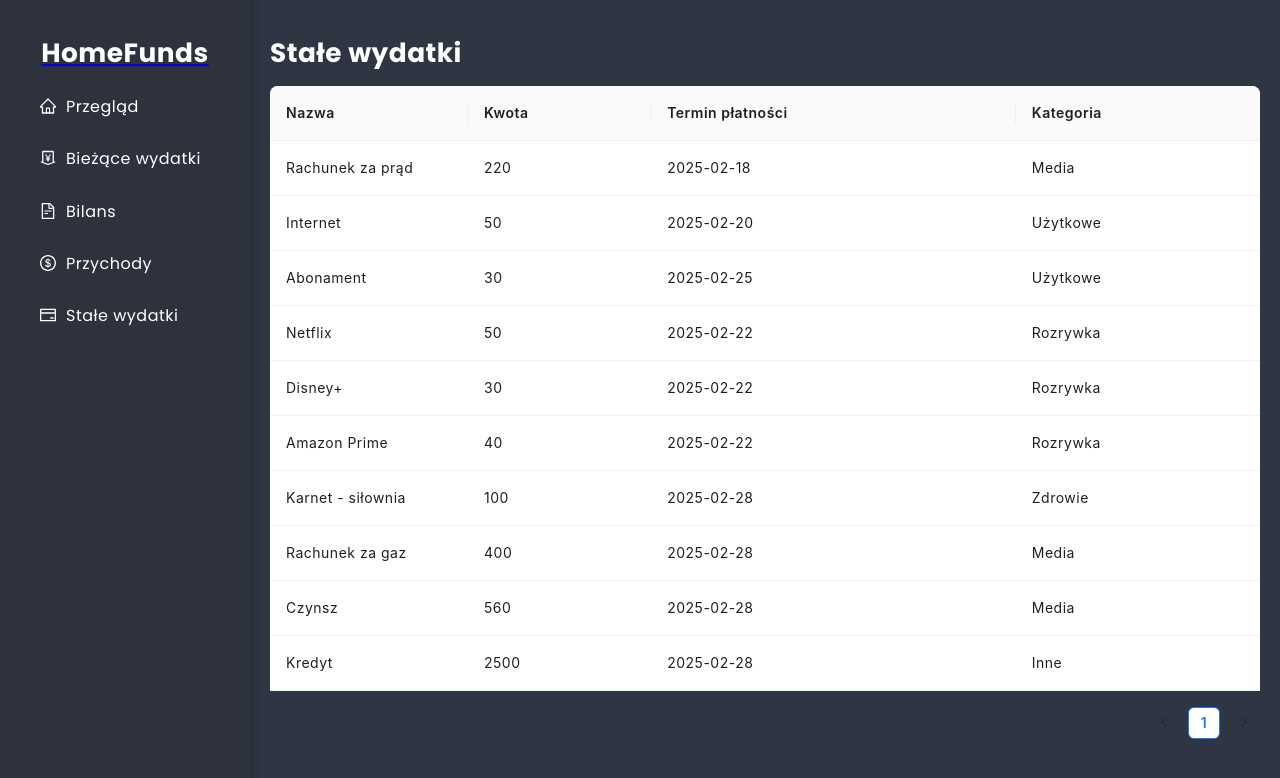
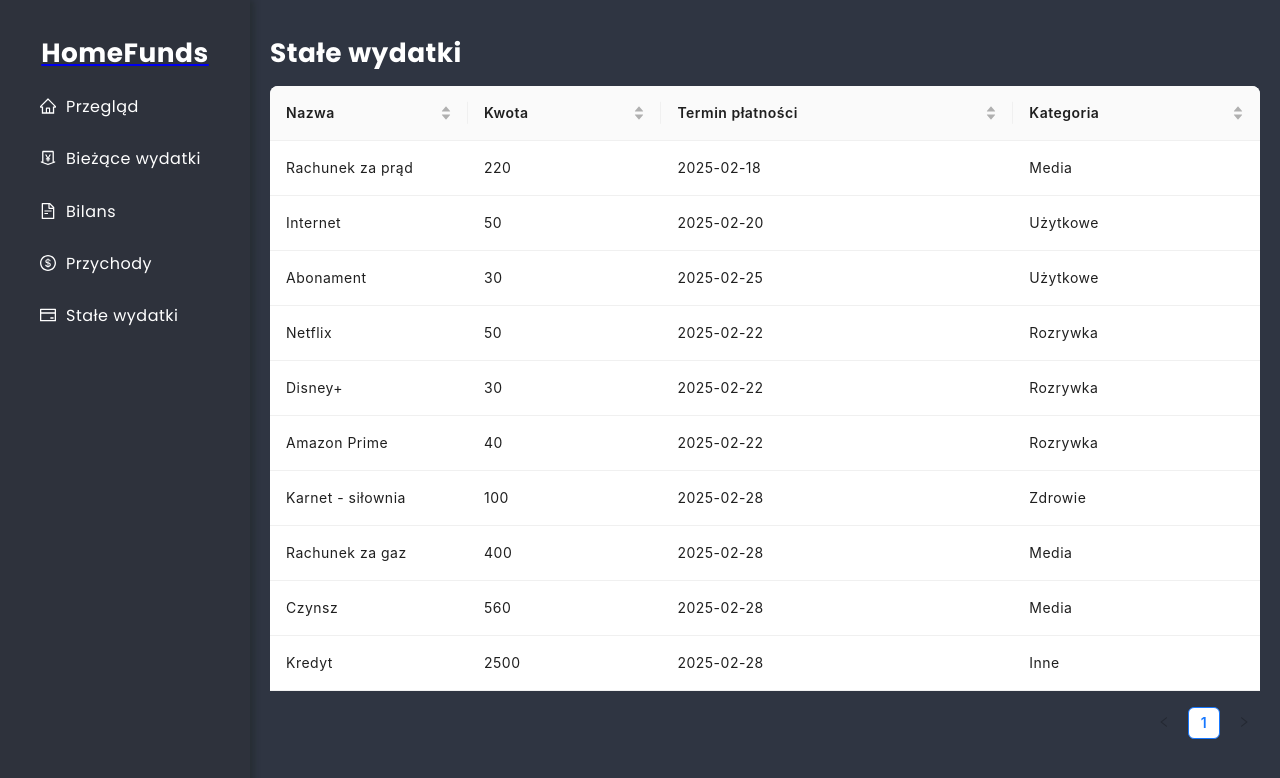
Before and after one commit to Kris87M/home-funds, a React (Create React App) app: page /recurring-bills in a window 1280 px wide. Shown: the top 778 px of the page. Built offline with nearby package versions, Linux system fonts and the light colour scheme; data requests are answered from the project's data file.

Commit message:
Add sorting to columns

```diff
--- a/src/components/RecurringBills/column.js
+++ b/src/components/RecurringBills/column.js
@@ -4,21 +4,25 @@ const columns = [
       dataIndex: 'name',
       key: 'name',
       width: '20%',
+      sorter: (a, b) => a.name.localeCompare(b.name),
     },
     {
       title: 'Kwota',
       dataIndex: 'amount',
       key: 'amount',
+      sorter: (a, b) => a.amount - b.amount,
     },
     {
       title: 'Termin płatności',
       dataIndex: 'dueDate',
       key: 'dueDate',
+      sorter: (a, b) => new Date(a.dueDate).getTime() - new Date(b.dueDate).getTime(),
     },
     {
       title: 'Kategoria',
       dataIndex: 'category',
       key: 'category',
+      sorter: (a, b) => a.name.localeCompare(b.name),
     },
   ];
   export default columns;
```
